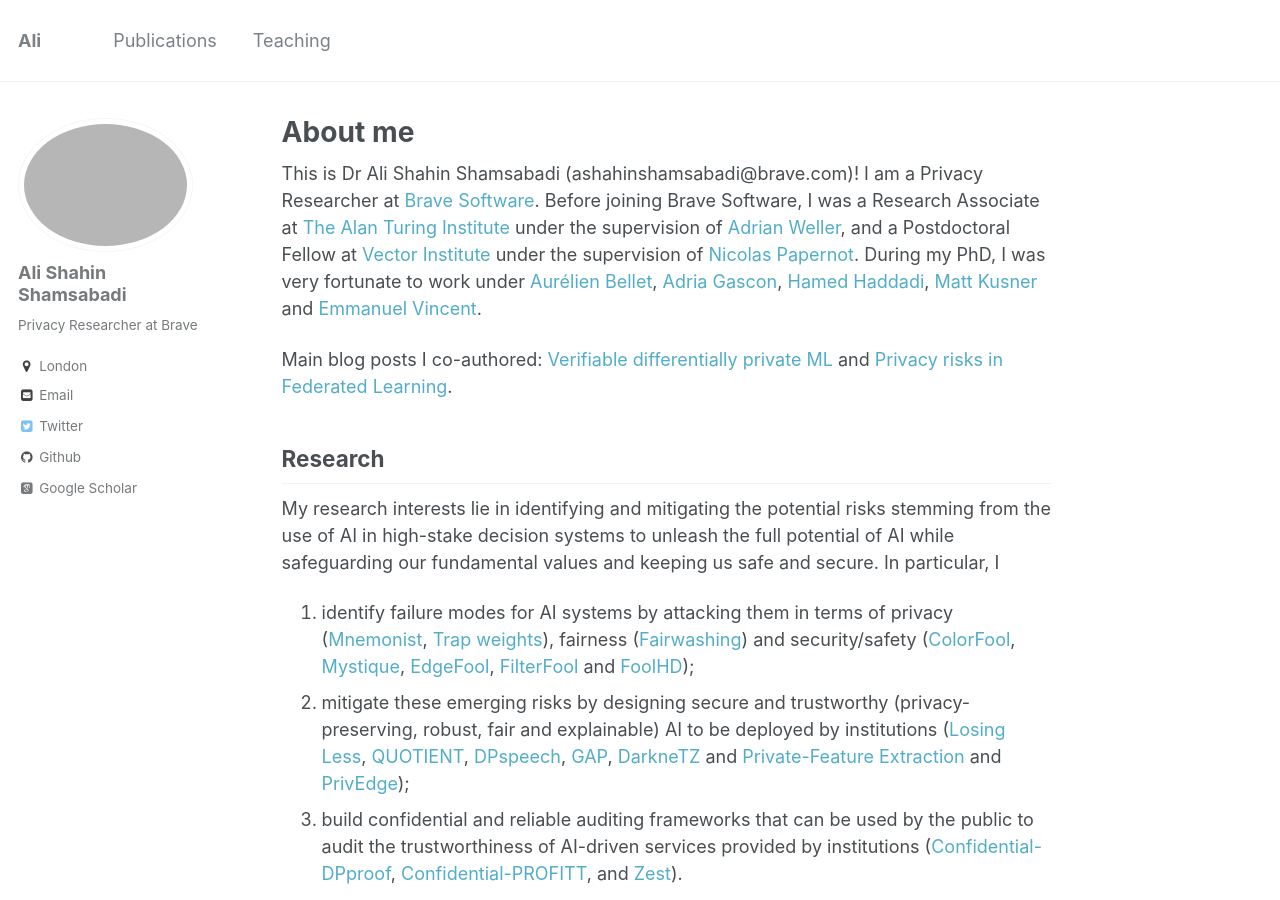
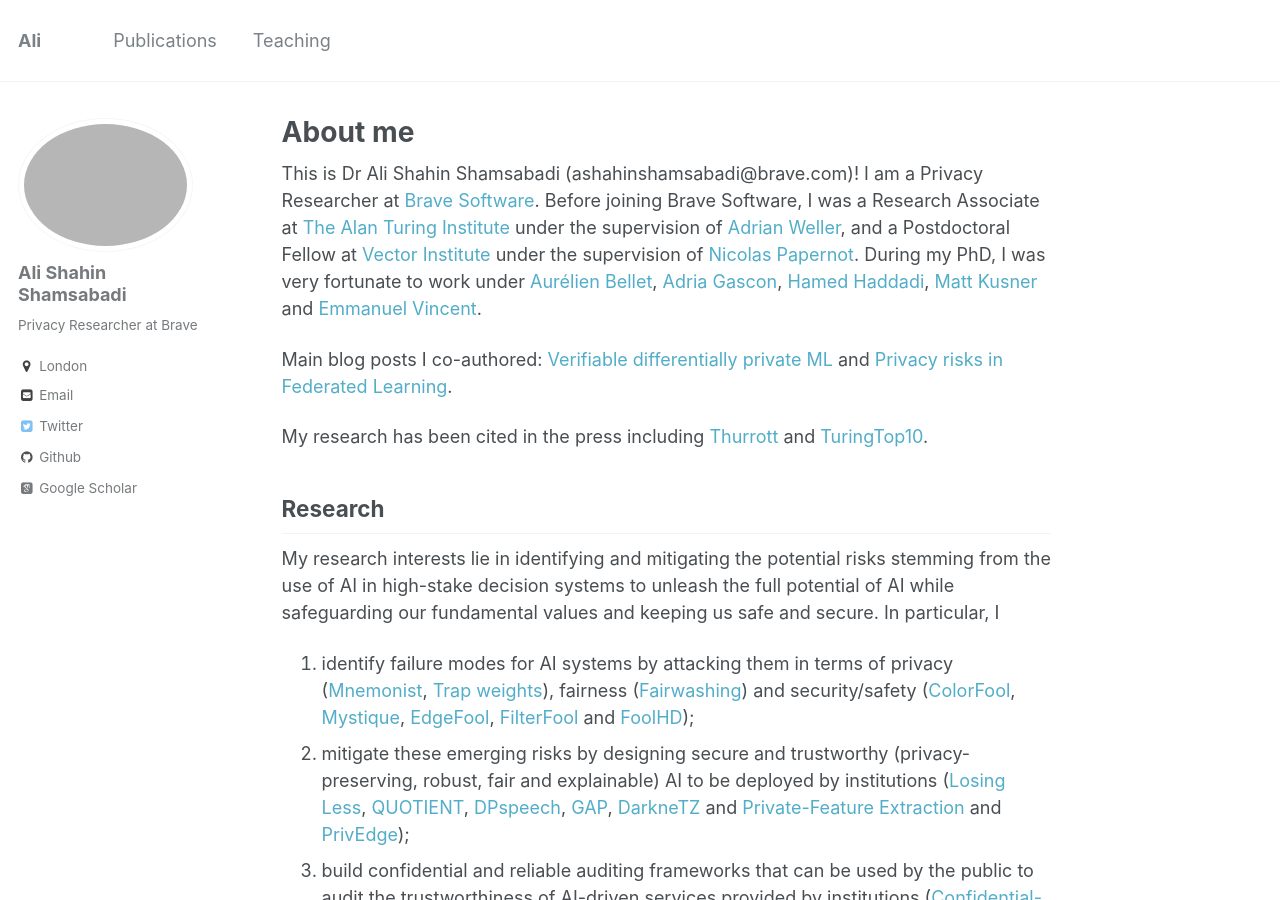
Before and after one commit to AliShahin/AliShahin.github.io, a Jekyll site: the page built from _pages/about.md, in a window 1280 px wide and 900 px high. Built offline with Jekyll 4.4.1, drawn with Linux system fonts in a browser that asks for light colours; some web fonts are replaced.

Commit message:
Update about.md

```diff
--- a/_pages/about.md
+++ b/_pages/about.md
@@ -11,6 +11,9 @@ redirect_from:
 This is Dr Ali Shahin Shamsabadi (ashahinshamsabadi@brave.com)! I am a Privacy Researcher at [Brave Software](https://brave.com). Before joining Brave Software, I was a Research Associate at [The Alan Turing Institute](https://www.turing.ac.uk) under the supervision of [Adrian Weller](http://mlg.eng.cam.ac.uk/adrian/), and a Postdoctoral Fellow at [Vector Institute](https://vectorinstitute.ai) under the supervision of [Nicolas Papernot](https://www.papernot.fr). During my PhD, I was very fortunate to work under [Aurélien Bellet](http://researchers.lille.inria.fr/abellet/), [Adria Gascon](https://scholar.google.com/citations?hl=en&user=M1FQ49sAAAAJ&view_op=list_works&sortby=pubdate), [Hamed Haddadi](https://www.imperial.ac.uk/people/h.haddadi), [Matt Kusner](https://mkusner.github.io) and [Emmanuel Vincent](https://members.loria.fr/EVincent/).
 
 Main blog posts I co-authored: [Verifiable differentially private ML](https://brave.com/confidential-dpproof/) and [Privacy risks in Federated Learning](https://www.cleverhans.io/2022/04/17/fl-privacy.html).
+
+My research has been cited in the press including [Thurrott](https://www.thurrott.com/a-i/298422/brave-proposes-a-framework-to-ensure-machine-learning-models-are-trained-privately) and [TuringTop10](https://www.turing.ac.uk/sites/default/files/2023-06/pioneering_new_approaches_to_verifying_the_fairness_of_ai_models_0.pdf).
+
 
 ## Research
 My research interests lie in identifying and mitigating the potential risks stemming from the use of AI in high-stake decision systems to unleash the full potential of AI while safeguarding our fundamental values and keeping us safe and secure. In particular, I
```
